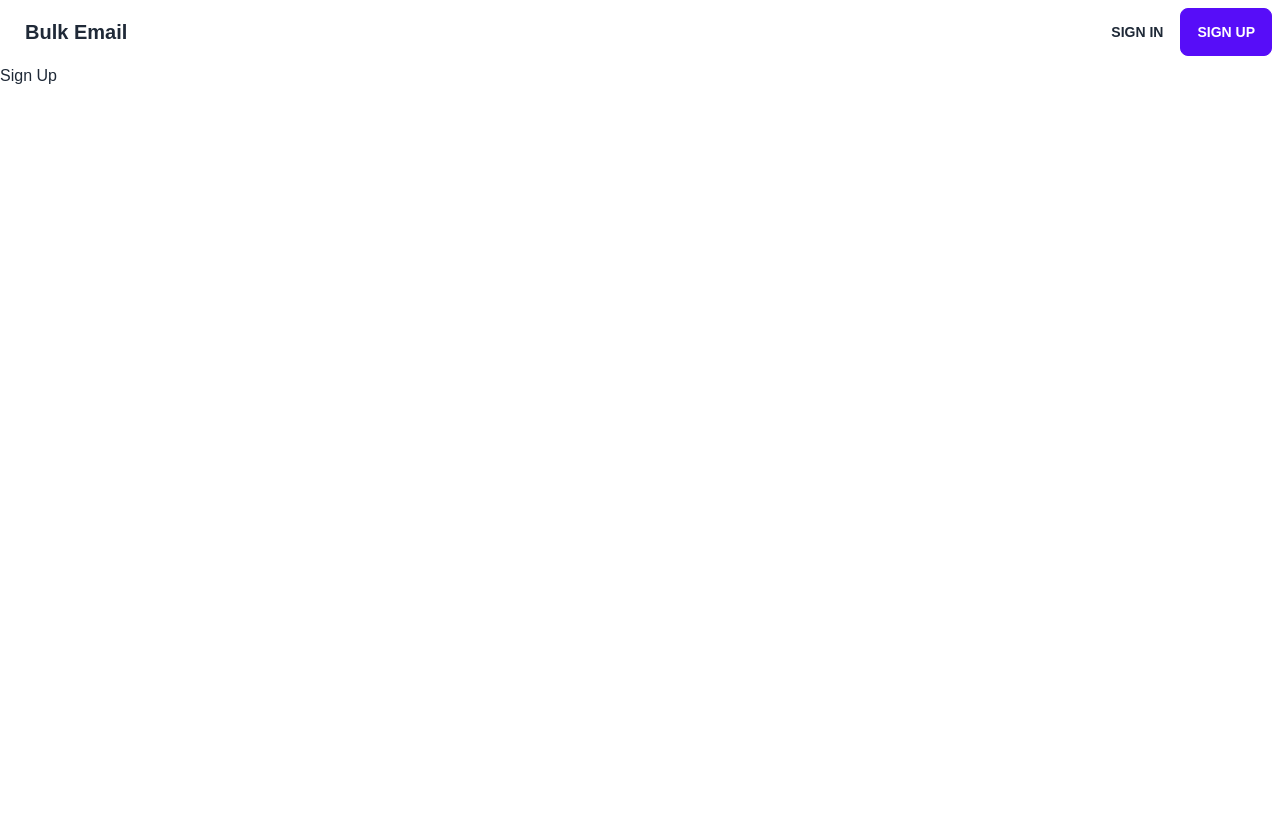
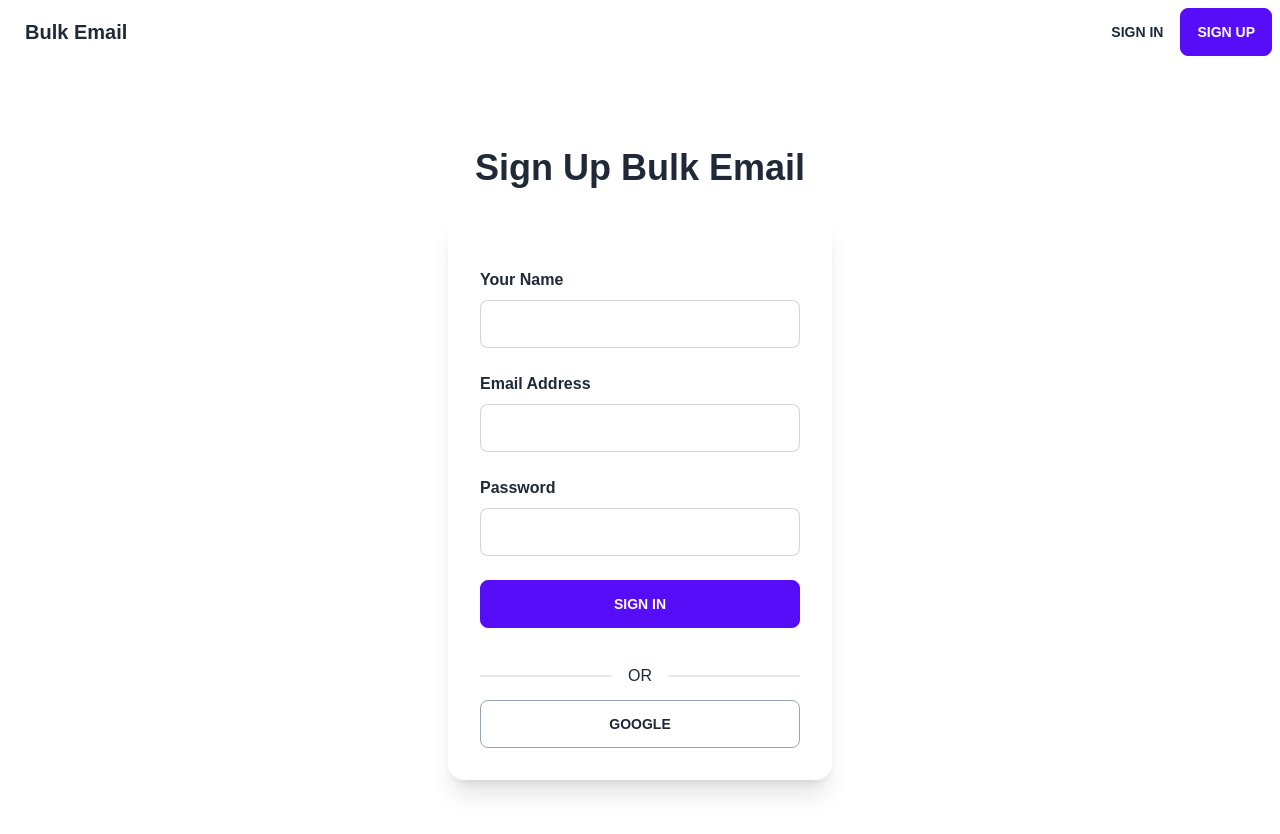
Before and after one commit to devmhimran/bulk-email, a React (Create React App) app in the folder bulk-email/: page /signup in a window 1280 px wide. Shown: the top 834 px of the page. Before the commit the page ends 800 px from the top, so only its background shows below. Built offline with nearby package versions, Linux system fonts and the light colour scheme.

Commit message:
Added Sign Up Form

```diff
--- a/bulk-email/src/Component/SignUp/SignUp.js
+++ b/bulk-email/src/Component/SignUp/SignUp.js
@@ -2,8 +2,37 @@ import React from 'react';
 
 const SignUp = () => {
     return (
-        <div>
-            <h1>Sign Up</h1>
+        <div className='container mx-auto flex justify-center items-center w-full h-screen'>
+            <div className="sign_up__main">
+            <div className="signUp__heading">
+                    <h1 className='text-4xl font-bold text-center mb-6'>Sign Up Bulk Email</h1>
+                </div>
+                <div class="card w-96 bg-base-100 shadow-xl">
+                    <div class="card-body">
+                        <form className='w-full'>
+                            <div className="input__field my-6">
+                                <p className='font-semibold mb-2'>Your Name</p>
+                                <input type="text" class="input input-bordered w-full max-w-xs" />
+                            </div>
+                            <div className="input__field my-6">
+                                <p className='font-semibold mb-2'>Email Address</p>
+                                <input type="text" class="input input-bordered w-full max-w-xs" />
+                            </div>
+                            <div className="input__field my-6">
+                                <p className='font-semibold mb-2'>Password</p>
+                                <input type="password" class="input input-bordered w-full max-w-xs" />
+                            </div>
+                            <div className="input__field my-6">
+                                <button class="btn btn-wide btn-primary w-full">Sign in</button>
+                            </div>
+                            <div class="flex flex-col w-full border-opacity-50">
+                                <div class="divider">OR</div>
+                                <button class="btn btn-wide btn-ghost border border-slate-400 w-full">Google</button>
+                            </div>
+                        </form>
+                    </div>
+                </div>
+            </div>
         </div>
     );
 };
```
